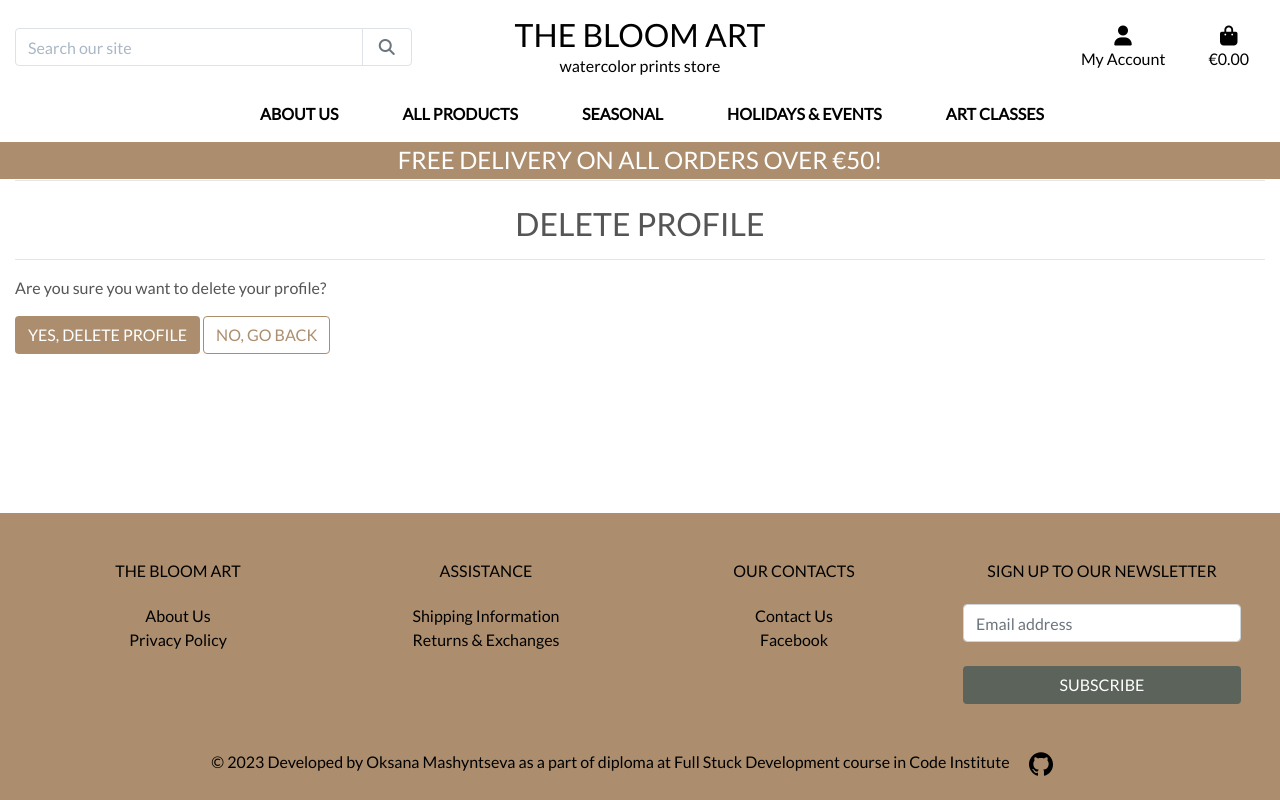
After one commit to ksumm/the_Bloom_PP5, a Django app: page /profile/delete_profile/ in a window 1280 px wide. The commit adds this page. Run offline with Django 3.2, Linux system fonts and the light colour scheme; the visitor is signed in with stand-in values (Sample User, id 1); some libraries are stand-ins or nearby versions.

Commit message:
Add delete profile functionality

```diff
--- a/profiles/models.py
+++ b/profiles/models.py
@@ -23,6 +23,9 @@ class UserProfile(models.Model):
     def __str__(self):
         return self.user.username
 
+    def delete_profile(self):
+        self.user.delete()
+
 
 @receiver(post_save, sender=User)
 def create_or_update_user_profile(sender, instance, created, **kwargs):
--- /dev/null
+++ b/profiles/templates/profiles/delete_profile.html
@@ -0,0 +1,25 @@
+{% extends "base.html" %}
+{% load static %}
+
+{% block page_header %}
+    <div class="container header-container">
+        <div class="row">
+            <div class="col"></div>
+        </div>
+    </div>
+{% endblock %}
+
+{% block content %}
+<div class="overlay"></div>
+<div class="container-fluid">
+   <hr>
+   <h2 class="logo-font text-center mt-4">Delete Profile</h2>
+   <hr>
+   <p>Are you sure you want to delete your profile?</p>
+        <form method="post" action="{% url 'delete_profile' %}">
+            {% csrf_token %}
+            <button type="submit" class="btn btn-black rounded-4 text-uppercase">Yes, Delete Profile</button>
+            <a href="{% url 'profile' %}" class="btn btn-outline-black rounded-4 text-uppercase">No, Go Back</a>
+        </form>
+</div>
+{% endblock %}
--- a/profiles/templates/profiles/profile.html
+++ b/profiles/templates/profiles/profile.html
@@ -30,6 +30,7 @@
                     {% csrf_token %}
                     {{ form|crispy }}
                     <button class="btn btn-black rounded-4 text-uppercase float-right">Update Information</button>
+                    <a href="{% url 'delete_profile' %}" class="btn btn-outline-black rounded-4 text-uppercase float-right">Delete Profile</a>
                 </form>
             </div>
             <div class="col-12 col-lg-6">
--- a/profiles/urls.py
+++ b/profiles/urls.py
@@ -4,4 +4,5 @@ from . import views
 urlpatterns = [
     path('', views.profile, name='profile'),
     path('order_history/<order_number>', views.order_history, name='order_history'),
+    path('delete_profile/', views.delete_profile, name='delete_profile'),
 ]
--- a/profiles/views.py
+++ b/profiles/views.py
@@ -6,6 +6,8 @@ from .models import UserProfile
 from .forms import UserProfileForm
 
 from checkout.models import Order
+from django.shortcuts import redirect
+
 
 @login_required
 def profile(request):
@@ -47,3 +49,13 @@ def order_history(request, order_number):
     }
 
     return render(request, template, context)
+
+@login_required
+def delete_profile(request):
+    if request.method == 'POST':
+        profile = request.user.userprofile
+        profile.delete_profile()
+        messages.success(request, 'Profile deleted successfully')
+        return redirect('home')
+    else:
+        return render(request, 'profiles/delete_profile.html')
```
